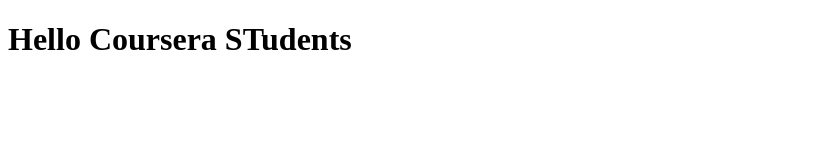
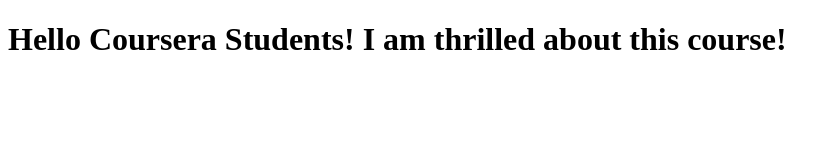
Before and after one commit to turalm/coursera-test, a plain HTML site: page index.html in a window 1280 px wide. Shown: the whole page, without its empty margins (0-839 px from the left). Drawn offline with Linux system fonts and the light colour scheme.

Commit message:
Next version of web file

```diff
--- a/index.html
+++ b/index.html
@@ -5,6 +5,6 @@
     <title>Hello Coursera</title>
   </head>
   <body>
-  <h1>Hello Coursera STudents</h1>
+  <h1>Hello Coursera Students! I am thrilled about this course!</h1>
   </body>
 </html>
```
